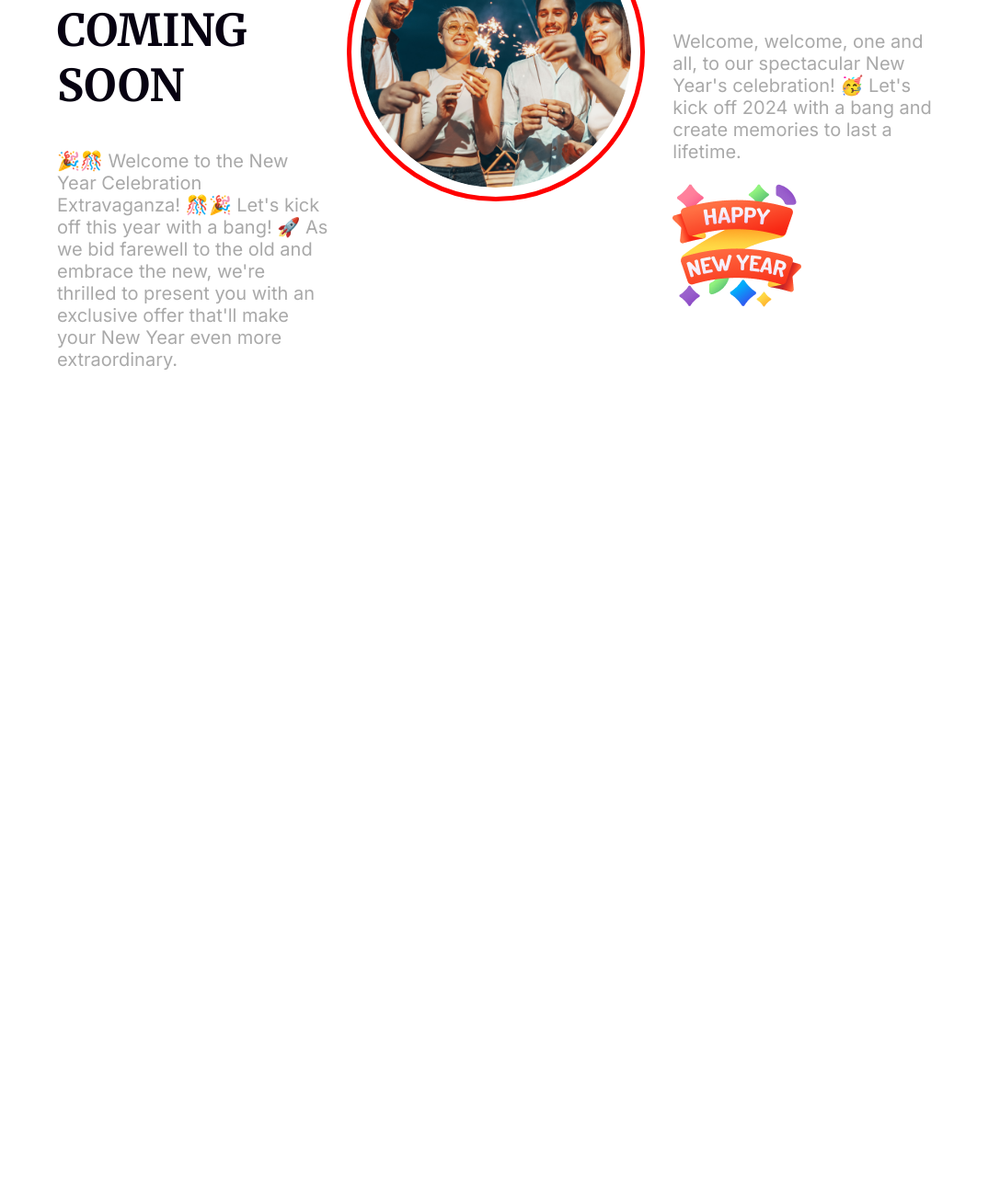
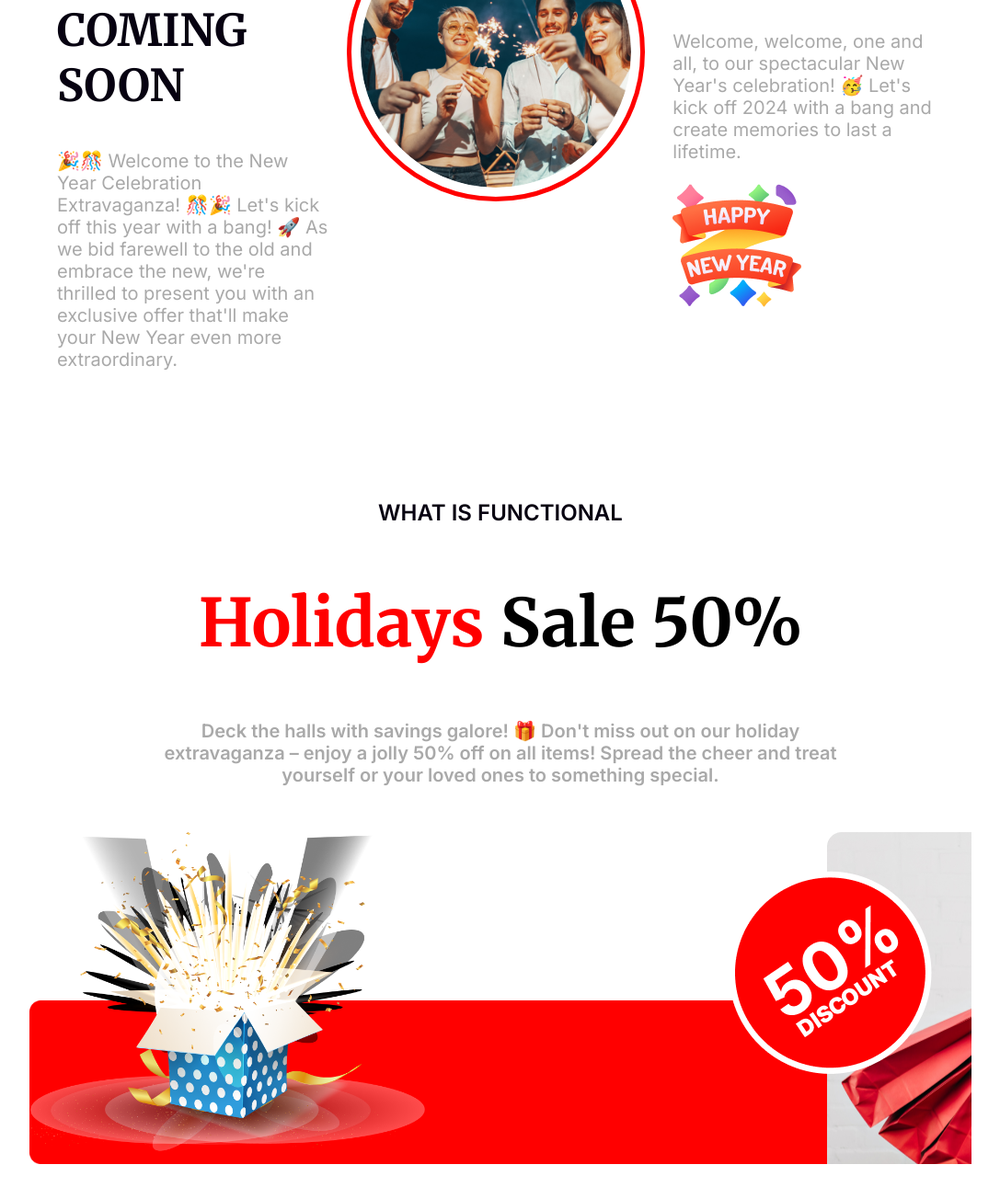
Before and after one commit to pathikroy86/New-year-new-mission, a plain HTML site: page index.html in a window 1280 px wide. Shown: the part 3168-4472 px from the top of the page at 92% size, without its empty margins (96-1183 px from the left). Before the commit the page ends 3611 px from the top, so only its background shows below. Drawn offline with Linux system fonts and the light colour scheme.

Commit message:
holiday sale

```diff
--- a/index.html
+++ b/index.html
@@ -76,6 +76,25 @@
                 </div>
             </div>
         </section>
+        <section class="holiday-sale">
+            <div class="holiday-sale-container">
+                <h5 class="font-inter">WHAT IS FUNCTIONAL</h5>
+                <h1 class="font-merri"><span>Holidays</span> Sale 50%</h1>
+                <p class="font-inter">Deck the halls with savings galore! 🎁 Don't miss out on our holiday extravaganza
+                    – enjoy a jolly 50%
+                    off on all items! Spread the cheer and treat yourself or your loved ones to something special. </p>
+            </div>
+            <div class="sale-image-container">
+                <div class="gift-box-image">
+                    <img src="images/Group 75.png" alt="">
+                </div>
+                <div class="discount-image-container">
+                    <div class="discount-image">
+                        <img src="images/Group 44.png" alt="">
+                    </div>
+                </div>
+            </div>
+        </section>
     </main>
     <footer>
 
--- a/styles.css
+++ b/styles.css
@@ -164,6 +164,7 @@ body {
 .new-best-offer {
     display: flex;
     justify-content: center;
+    margin-bottom: 100PX;
 }
 
 .new-best-offer-container {
@@ -220,3 +221,63 @@ body {
     color: darkgrey;
     font-size: 20px;
 }
+
+/* ----------------------------- */
+/* Holiday sell styles */
+.holiday-sale {
+    margin-bottom: 100px;
+}
+
+.holiday-sale-container {
+    margin: 0 auto;
+    text-align: center;
+    width: 75%;
+    margin-bottom: 50px;
+}
+
+.holiday-sale-container>h5 {
+    color: #070211;
+    font-size: 24px;
+    font-weight: 600;
+}
+
+.holiday-sale-container>h1 {
+    font-size: 72px;
+    font-weight: bold;
+}
+
+.holiday-sale-container>h1>span {
+    color: #FF0000;
+}
+
+.holiday-sale-container>p {
+    color: darkgray;
+    font-size: 20px;
+    font-weight: 600;
+}
+
+.sale-image-container {
+    display: flex;
+    justify-content: space-between;
+    background-image: url('images/Rectangle\ 2.png');
+    background-repeat: no-repeat;
+    background-position: bottom;
+    background-size: contain;
+}
+
+.gift-box-image>img {
+    width: 80%;
+}
+
+.discount-image-container {
+    width: 50%;
+    display: flex;
+}
+
+.discount-image {
+    width: 100%;
+    background-image: url('images/Rectangle\ 1.png');
+    background-repeat: no-repeat;
+    background-position-x: 150px;
+    margin-left: 180px;
+}
```
